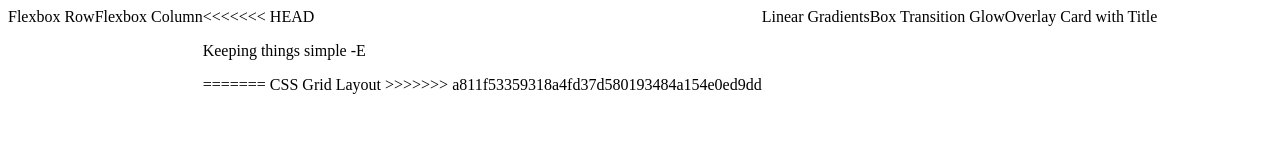
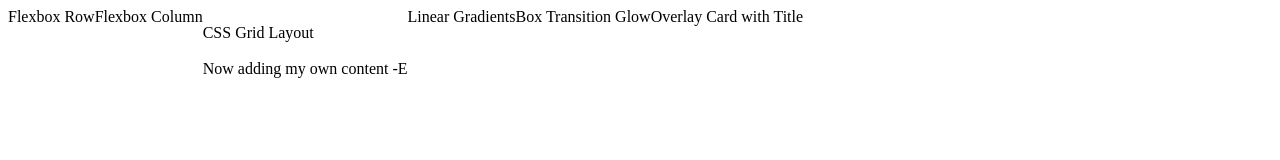
Before and after one commit to chriskimball/merge-conflict-room-11, a plain HTML site: page index.html in a window 1280 px wide. Drawn offline with Linux system fonts and the light colour scheme.

Commit message:
Re-added my own messages

```diff
--- a/index.html
+++ b/index.html
@@ -16,13 +16,11 @@
             Flexbox Column
         </div>
         <div class="box3">
-<<<<<<< HEAD
             <p>
-                Keeping things simple -E
+                CSS Grid Layout
+                <br><br>
+                Now adding my own content -E
             </p>
-=======
-            CSS Grid Layout
->>>>>>> a811f53359318a4fd37d580193484a154e0ed9dd
         </div>
         <div class="box4">
             Linear Gradients
```
